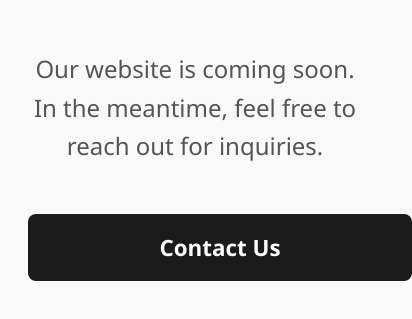
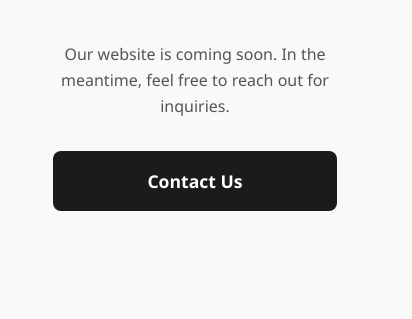
Before and after one commit to 10xis/static, a plain HTML site: page index.html in a window 390 px wide. Shown: the part 235-554 px from the top of the page, 412 px wide, since content can reach past the window. Drawn offline with Linux system fonts and the light colour scheme.

Commit message:
adjust size for mobile

```diff
--- a/index.html
+++ b/index.html
@@ -56,16 +56,16 @@
   }
 
   p {
-        font-size: 1.5em;
+    font-size: 1em;
   }
 
   .contact-button {
     display: block;
     width: 100%;
-        max-width: 320px;
+    max-width: 220px;
     margin: 0 auto;
     padding: 18px 32px;
-        font-size: 1.4em;
+    font-size: 1.1em;
     border-radius: 8px;
   }
     }
```
Lines whose indentation alone changed are shown as unchanged.
